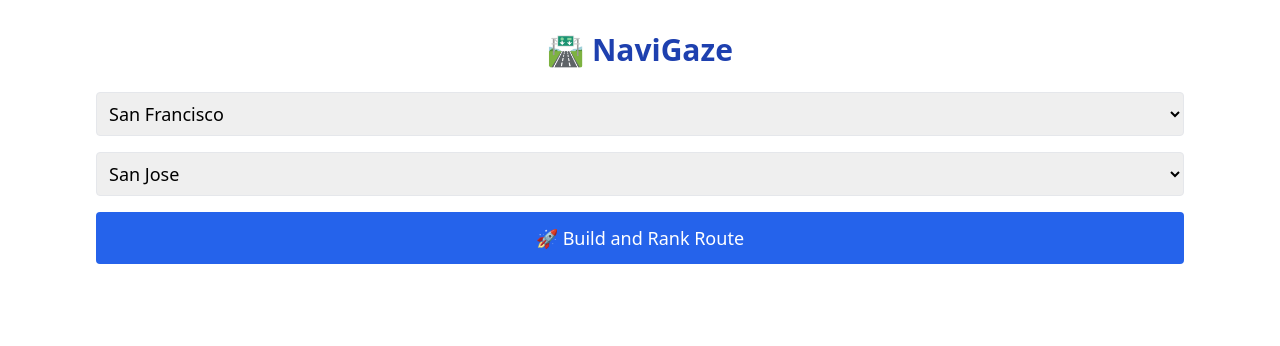
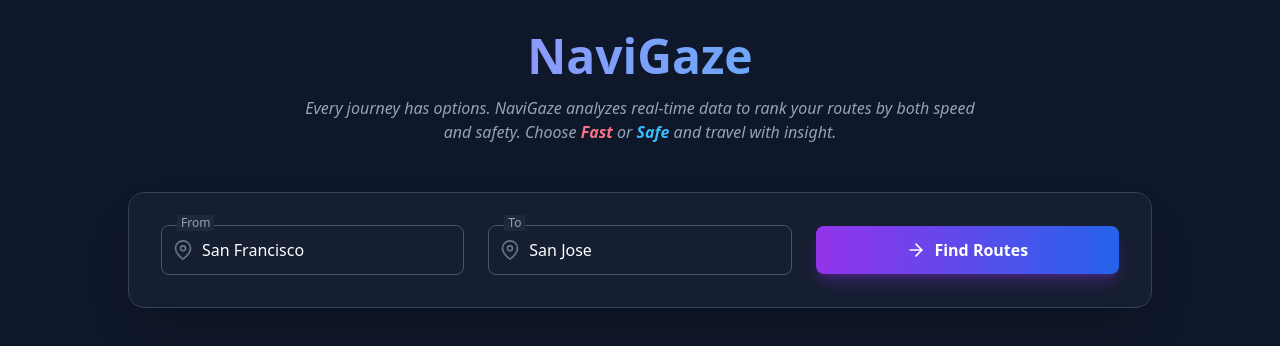
Before and after one commit to HonraoYash/NaviGaze, a React (Vite) app in the folder frontend/: page / in a window 1280 px wide. Shown: the top 346 px of the page. Built offline with nearby package versions, Linux system fonts and the light colour scheme.

Commit message:
UI changes and edge case handling

```diff
--- a/frontend/src/App.jsx
+++ b/frontend/src/App.jsx
@@ -1,149 +1,390 @@
-import React, { useState } from 'react';
-import axios from 'axios';
+import React, { useState } from 'react'
+// Restoring axios for actual API calls
+import axios from 'axios'
 
+// --- Helper Components for Icons ---
+// Using inline SVGs for icons to keep it self-contained and performant.
+const ArrowRightIcon = () => (
+  <svg
+    xmlns="http://www.w3.org/2000/svg"
+    width="24"
+    height="24"
+    viewBox="0 0 24 24"
+    fill="none"
+    stroke="currentColor"
+    strokeWidth="2"
+    strokeLinecap="round"
+    strokeLinejoin="round"
+    className="h-5 w-5"
+  >
+    <line x1="5" y1="12" x2="19" y2="12"></line>
+    <polyline points="12 5 19 12 12 19"></polyline>
+  </svg>
+)
+
+const ClockIcon = () => (
+  <svg
+    xmlns="http://www.w3.org/2000/svg"
+    width="24"
+    height="24"
+    viewBox="0 0 24 24"
+    fill="none"
+    stroke="currentColor"
+    strokeWidth="2"
+    strokeLinecap="round"
+    strokeLinejoin="round"
+    className="h-4 w-4 mr-2 text-sky-300"
+  >
+    <circle cx="12" cy="12" r="10"></circle>
+    <polyline points="12 6 12 12 16 14"></polyline>
+  </svg>
+)
+
+const ShieldAlertIcon = () => (
+  <svg
+    xmlns="http://www.w3.org/2000/svg"
+    width="24"
+    height="24"
+    viewBox="0 0 24 24"
+    fill="none"
+    stroke="currentColor"
+    strokeWidth="2"
+    strokeLinecap="round"
+    strokeLinejoin="round"
+    className="h-4 w-4 mr-2 text-rose-300"
+  >
+    <path d="M12 22s8-4 8-10V5l-8-3-8 3v7c0 6 8 10 8 10z"></path>
+    <path d="M12 8v4"></path>
+    <path d="M12 16h.01"></path>
+  </svg>
+)
+
+const SparklesIcon = () => (
+  <svg
+    xmlns="http://www.w3.org/2000/svg"
+    width="24"
+    height="24"
+    viewBox="0 0 24 24"
+    fill="none"
+    stroke="currentColor"
+    strokeWidth="2"
+    strokeLinecap="round"
+    strokeLinejoin="round"
+    className="h-5 w-5 mr-2 text-yellow-300"
+  >
+    <path d="m12 3-1.9 5.8-5.8 1.9 5.8 1.9L12 18l1.9-5.8 5.8-1.9-5.8-1.9z" />
+  </svg>
+)
+
+const MapPinIcon = () => (
+  <svg
+    xmlns="http://www.w3.org/2000/svg"
+    width="24"
+    height="24"
+    viewBox="0 0 24 24"
+    fill="none"
+    stroke="currentColor"
+    strokeWidth="2"
+    strokeLinecap="round"
+    strokeLinejoin="round"
+    className="h-5 w-5 mr-2 absolute left-3 top-1/2 -translate-y-1/2 text-slate-500"
+  >
+    <path d="M21 10c0 7-9 13-9 13s-9-6-9-13a9 9 0 0 1 18 0z"></path>
+    <circle cx="12" cy="10" r="3"></circle>
+  </svg>
+)
+
+// --- Main App Component ---
+export default function App() {
+  // A slightly expanded list of cities for more options.
   const cities = [
-  "San Francisco",
-  "San Jose",
-  "Oakland",
-  "Palo Alto",
-  "Mountain View",
-  "Santa Clara",
-  "Fremont",
-  "Sunnyvale",
-  "Milpitas",
-  "Cupertino"
-];
+    'San Francisco',
+    'San Jose',
+    'Oakland',
+    'Palo Alto',
+    'Mountain View',
+    'Santa Clara',
+    'Fremont',
+    'Berkeley',
+    'Sunnyvale',
+    'Milpitas',
+    'Cupertino',
+    'Daly City',
+  ]
 
-export default function App() {
-  const [source, setSource] = useState("San Francisco");
-  const [destination, setDestination] = useState("San Jose");
-  const [routes, setRoutes] = useState([]);
-  const [mapReady, setMapReady] = useState(false);
-  const [loading, setLoading] = useState(false);
+  // State management
+  const [source, setSource] = useState('San Francisco')
+  const [destination, setDestination] = useState('San Jose')
+  const [routes, setRoutes] = useState([])
+  const [mapReady, setMapReady] = useState(false)
+  const [loading, setLoading] = useState(false)
+  const [showResults, setShowResults] = useState(false)
 
+  // --- Restored API call logic ---
+  const handleBuildGraph = async () => {
+    if (!source || !destination || source === destination) {
+      // Simple validation to prevent unnecessary API calls
+      console.warn('Source and destination must be selected and different.')
+      return
+    }
+    setLoading(true)
+    setShowResults(false)
+    setRoutes([])
+    setMapReady(false)
 
-  const handleBuildGraph = async () => {
-    setLoading(true);
     try {
-      const res = await axios.post("/build-graph", {
-        source,
-        destination,
-      });
-      const newRoutes = res.data.routes || [];
-      setRoutes(newRoutes);
-      setMapReady(false); // clear old state first
+      // Original axios call to build the graph
+      const res = await axios.post('/build-graph', { source, destination })
+      const newRoutes = res.data.routes || []
 
-      if (newRoutes.length > 0) {
-        await axios.post("/generate-map", {
-          route1: newRoutes[0].best_path,
-          route2: newRoutes[1]?.best_path || [],
-        });
-        setMapReady(true);
+      // To handle the edge case, we need to find the safest route by risk score
+      // The fastest is already determined by sorting by duration
+      const sortedByDuration = [...newRoutes].sort(
+        (a, b) => a.duration_sec - b.duration_sec
+      )
+      const sortedByRisk = [...newRoutes].sort(
+        (a, b) => a.risk_score - b.risk_score
+      )
+
+      // Add flags to each route object
+      const processedRoutes = sortedByDuration.map((route, idx) => {
+        const isFastest = idx === 0
+        const isSafest = route === sortedByRisk[0]
+        return { ...route, isFastest, isSafest }
+      })
+
+      setRoutes(processedRoutes)
+
+      // Original axios call to generate the map if routes are found
+      if (processedRoutes.length > 0) {
+        await axios.post('/generate-map', {
+          route1: processedRoutes[0].best_path,
+          route2: processedRoutes[1]?.best_path || [],
+        })
+        setMapReady(true)
+      }
+    } catch (err) {
+      console.error('Error building graph or generating map:', err)
+      setMapReady(false) // Ensure map isn't shown on error
+    } finally {
+      setLoading(false)
+      setShowResults(true) // Trigger the fade-in animation for results
+    }
   }
 
-
-    } catch (err) {
-      console.error("Error:", err);
-      setMapReady(false);
-    } finally {
-      setLoading(false);  // ✅ Always turn off spinner
+  const getRouteCardStyle = (route) => {
+    if (route.isFastest && route.isSafest) {
+      return {
+        borderColor: 'border-green-500/60',
+        shadowColor: 'shadow-green-500/20',
+        label: 'Fastest & Safest',
+        labelColor: 'text-green-400',
       }
-  };
-
+    }
+    if (route.isFastest) {
+      return {
+        borderColor: 'border-rose-500/50',
+        shadowColor: 'shadow-rose-500/20',
+        label: 'Fast Route',
+        labelColor: 'text-rose-400',
+      }
+    }
+    if (route.isSafest) {
+      return {
+        borderColor: 'border-sky-500/50',
+        shadowColor: 'shadow-sky-500/20',
+        label: 'Safe Route',
+        labelColor: 'text-sky-400',
+      }
+    }
+    return {
+      borderColor: 'border-slate-600/50',
+      shadowColor: 'shadow-slate-500/20',
+      label: 'Alternative Route',
+      labelColor: 'text-slate-400',
+    }
+  }
 
   return (
-    <div className="p-8 max-w-6xl mx-auto font-sans">
-      <h1 className="text-3xl font-bold mb-6 text-center text-blue-800">🛣️ NaviGaze</h1>
+    // --- Main container with gradient background ---
+    <div className="min-h-screen w-full bg-slate-900 text-white font-sans p-4 sm:p-6 lg:p-8">
+      <div className="absolute inset-0 -z-10 h-full w-full bg-slate-900 bg-[linear-gradient(to_right,#8080800a_1px,transparent_1px),linear-gradient(to_bottom,#8080800a_1px,transparent_1px)] bg-[size:14px_24px]">
+        <div className="absolute left-0 right-0 top-0 -z-10 m-auto h-[310px] w-[310px] rounded-full bg-fuchsia-400 opacity-20 blur-[100px]"></div>
+      </div>
 
-      {/* Form */}
-      <div className="flex flex-col gap-4 mb-8">
+      <div className="max-w-5xl mx-auto">
+        {/* --- Header Section --- */}
+        <header className="text-center mb-12">
+          <h1 className="text-4xl md:text-5xl font-bold text-transparent bg-clip-text bg-gradient-to-r from-purple-400 to-sky-400 mb-4">
+            NaviGaze
+          </h1>
+          <p className="text-slate-400 max-w-2xl mx-auto text-sm md:text-base">
+            <i>Every journey has options. NaviGaze analyzes real-time data to rank
+            your routes by both speed and safety. Choose{' '}
+            <span className="text-rose-400 font-semibold">Fast</span> or{' '}
+            <span className="text-sky-400 font-semibold">Safe</span> and travel
+            with insight.</i>
+          </p>
+        </header>
+
+        {/* --- Form Section with Glassmorphism Effect --- */}
+        <div className="bg-slate-800/50 backdrop-blur-lg border border-slate-700 rounded-2xl p-6 md:p-8 shadow-2xl shadow-black/20 mb-12">
+          <div className="grid grid-cols-1 md:grid-cols-3 gap-6 items-center">
+            {/* Source Dropdown */}
+            <div className="relative">
+              <label className="absolute -top-2.5 left-4 text-xs text-slate-400 bg-slate-800 px-1 z-10">
+                From
+              </label>
+              <MapPinIcon />
               <select
-          className="border p-2 rounded text-lg"
+                className="relative w-full pl-10 pr-4 py-3 bg-transparent border border-slate-600 rounded-lg focus:ring-2 focus:ring-purple-500 focus:border-purple-500 outline-none transition-all appearance-none"
                 value={source}
                 onChange={(e) => setSource(e.target.value)}
               >
-          <option value="">Select Source</option>
                 {cities.map((city) => (
-            <option key={`src-${city}`} value={city}>
+                  <option
+                    className="bg-slate-800 text-white"
+                    key={`src-${city}`}
+                    value={city}
+                  >
                     {city}
                   </option>
                 ))}
               </select>
+            </div>
 
+            {/* Destination Dropdown */}
+            <div className="relative">
+              <label className="absolute -top-2.5 left-4 text-xs text-slate-400 bg-slate-800 px-1 z-10">
+                To
+              </label>
+              <MapPinIcon />
               <select
-          className="border p-2 rounded text-lg"
+                className="relative w-full pl-10 pr-4 py-3 bg-transparent border border-slate-600 rounded-lg focus:ring-2 focus:ring-purple-500 focus:border-purple-500 outline-none transition-all appearance-none"
                 value={destination}
                 onChange={(e) => setDestination(e.target.value)}
               >
-          <option value="">Select Destination</option>
                 {cities.map((city) => (
-            <option key={`dest-${city}`} value={city}>
+                  <option
+                    className="bg-slate-800 text-white"
+                    key={`dest-${city}`}
+                    value={city}
+                  >
                     {city}
                   </option>
                 ))}
               </select>
+            </div>
 
+            {/* --- Submit Button --- */}
             <button
               onClick={handleBuildGraph}
               disabled={loading}
-          className={`bg-blue-600 text-white px-4 py-3 rounded text-lg transition ${
-            loading ? 'opacity-50 cursor-not-allowed' : 'hover:bg-blue-700'
-          }`}        >
-          🚀 Build and Rank Route
+              className="w-full col-span-1 md:col-span-1 flex items-center justify-center gap-2 p-3 text-white font-semibold rounded-lg bg-gradient-to-r from-purple-600 to-blue-600 shadow-lg shadow-purple-600/30 transition-all duration-300 ease-in-out transform hover:scale-105 disabled:opacity-50 disabled:cursor-not-allowed disabled:scale-100"
+            >
+              {loading ? (
+                <>
+                  <svg
+                    className="animate-spin h-5 w-5"
+                    xmlns="http://www.w3.org/2000/svg"
+                    fill="none"
+                    viewBox="0 0 24 24"
+                  >
+                    <circle
+                      className="opacity-25"
+                      cx="12"
+                      cy="12"
+                      r="10"
+                      stroke="currentColor"
+                      strokeWidth="4"
+                    ></circle>
+                    <path
+                      className="opacity-75"
+                      fill="currentColor"
+                      d="M4 12a8 8 0 018-8V0C5.373 0 0 5.373 0 12h4zm2 5.291A7.962 7.962 0 014 12H0c0 3.042 1.135 5.824 3 7.938l3-2.647z"
+                    ></path>
+                  </svg>
+                  Analyzing...
+                </>
+              ) : (
+                <>
+                  <ArrowRightIcon />
+                  Find Routes
+                </>
+              )}
             </button>
-        {loading && (
-  <div className="flex items-center justify-center gap-2 text-blue-700 text-lg mt-2">
-    <svg className="animate-spin h-5 w-5 text-blue-500" viewBox="0 0 24 24">
-      <circle className="opacity-25" cx="12" cy="12" r="10" stroke="currentColor" strokeWidth="4" fill="none" />
-      <path className="opacity-75" fill="currentColor" d="M4 12a8 8 0 018-8v4a4 4 0 00-4 4H4z" />
-    </svg>
-    Loading routes and map...
+          </div>
+        </div>
+
+        {/* --- Results Section --- */}
+        {showResults && (
+          <div
+            className={`transition-opacity duration-700 ease-in-out ${
+              showResults ? 'opacity-100' : 'opacity-0'
+            }`}
+          >
+            {routes.length > 0 && (
+              <div className="grid grid-cols-1 md:grid-cols-2 gap-6 mb-8">
+                {routes.map((route, idx) => {
+                  const style = getRouteCardStyle(route)
+                  return (
+                    <div
+                      key={idx}
+                      className={`bg-slate-800/50 backdrop-blur-lg border ${style.borderColor} rounded-xl p-6 shadow-lg ${style.shadowColor} transition-all hover:border-white/50 hover:scale-[1.02]`}
+                    >
+                      <h2 className="text-xl font-bold mb-4 flex items-center">
+                        {route.isFastest && route.isSafest && <SparklesIcon />}
+                        <span className={style.labelColor}>{style.label}</span>
+                      </h2>
+                      <div className="space-y-3 text-slate-300">
+                        <p className="flex items-center">
+                          <ClockIcon />
+                          Duration:{' '}
+                          <span className="font-mono ml-2 text-white">
+                            {(route.duration_sec / 60).toFixed(0)} mins
+                          </span>
+                        </p>
+                        <p className="flex items-center">
+                          <ShieldAlertIcon />
+                          Risk Score:{' '}
+                          <span className="font-mono ml-2 text-white">
+                            {route.risk_score}
+                          </span>
+                        </p>
+                      </div>
+                    </div>
+                  )
+                })}
               </div>
             )}
 
-      </div>
-
-      {/* Route Cards */}
-      {routes.length > 0 && (
-        <div className="flex flex-wrap gap-6 justify-center">
-          {routes.map((route, idx) => (
-            <div
-              key={idx}
-              className="flex-1 min-w-[320px] max-w-[48%] bg-white p-6 rounded-2xl shadow-xl border border-gray-200 transition-transform hover:scale-[1.01]"
-            >
-              <h2 className="text-xl font-semibold mb-3 text-blue-700 flex items-center gap-2">
-  {route.duration_sec < routes[1 - idx]?.duration_sec ? "🔴 Fast Route" : "🔵 Safe Route"}
-</h2>
-
-
-              <div className="flex gap-4 mb-2">
-                <span className="bg-blue-100 text-blue-800 text-sm font-semibold px-3 py-1 rounded-full">
-                  ⏱ Duration: {route.duration_sec} sec
-                </span>
-                <span className="bg-red-100 text-red-800 text-sm font-semibold px-3 py-1 rounded-full">
-                  ⚠️ Risk Score: {route.risk_score}
-                </span>
-              </div>
-            </div>
-          ))}
-
-          {/* Combined Folium Map */}
-          {routes.length > 1 && (
-            <div className="w-full mt-10 border border-green-300 rounded-xl shadow-lg p-4 bg-green-50">
-              <h2 className="text-xl font-bold text-green-700 mb-3">📍 Interactive Route Map</h2>
-              {mapReady && (
+            {/* --- Map Section --- */}
+            {mapReady ? (
+              <div className="bg-slate-800/50 backdrop-blur-lg border border-slate-700 rounded-xl shadow-2xl shadow-black/20 overflow-hidden">
+                <h3 className="text-lg font-semibold text-center py-4 px-4 bg-slate-900/50 border-b border-slate-700">
+                  Interactive Route Map
+                </h3>
+                <div className="w-full h-[400px] md:h-[500px] bg-slate-900">
                   <iframe
                     src={`/static/multi_route_visualized.html?t=${Date.now()}`}
                     width="100%"
-                  height="600"
-                  className="rounded-md border border-gray-300"
-                  title="Combined Route Map"
+                    height="100%"
+                    className="border-none"
+                    title="Route Map"
                   />
+                </div>
+              </div>
+            ) : (
+              !loading &&
+              routes.length > 0 && (
+                <div className="text-center text-slate-400">
+                  Generating map visualization...
+                </div>
+              )
             )}
           </div>
         )}
       </div>
-      )}
     </div>
-  );
+  )
 }
```
Lines whose indentation alone changed are shown as unchanged.
